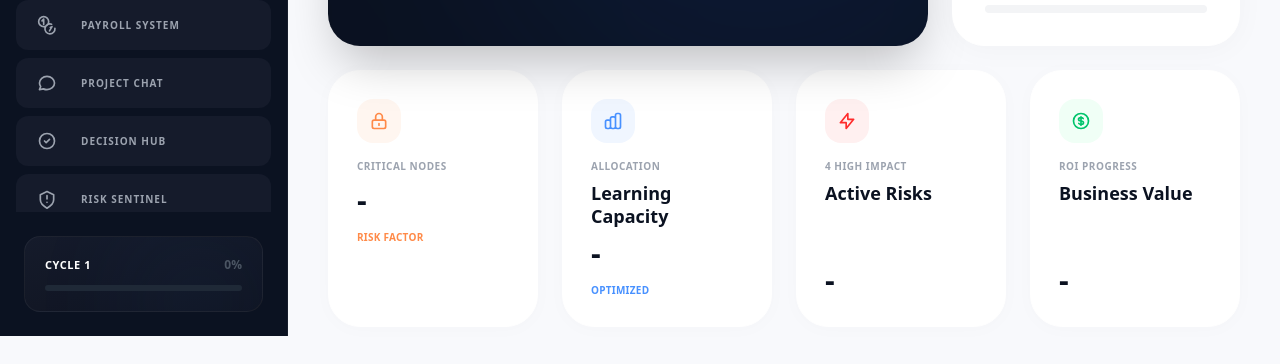
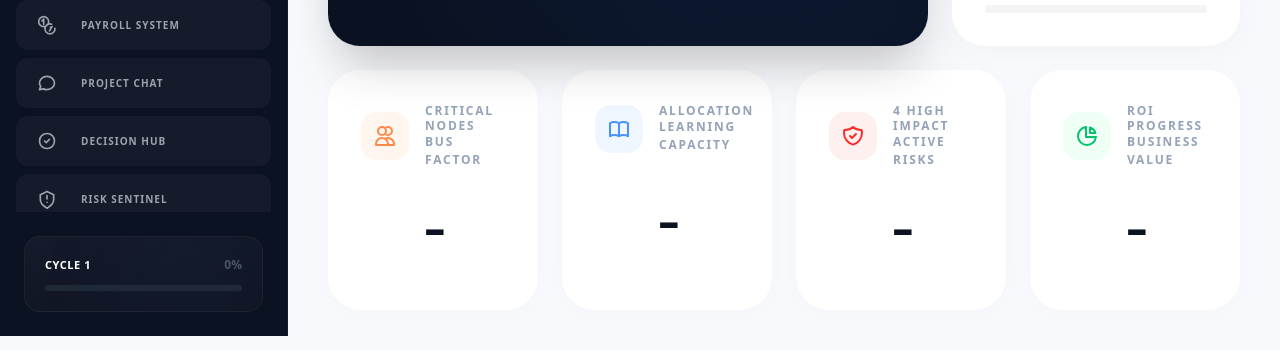
Before and after one commit to KittithatL/The-Pulse, a React (Vite) app in the folder frontend/: page / in a window 1280 px wide. Shown: the part 464-828 px from the top of the page. Built offline with nearby package versions, Linux system fonts and the light colour scheme; no server answers.

Commit message:
Update Dashboard-frontend

```diff
--- a/frontend/src/pages/Dashboard.jsx
+++ b/frontend/src/pages/Dashboard.jsx
@@ -276,47 +276,80 @@ export default function Dashboard() {
             </div>
           </div>
 
-          {/* --- BOTTOM STATS CARDS --- */}
-          <div className="grid grid-cols-4 gap-6">
+         {/* --- BOTTOM STATS CARDS --- */}
+         <div className="grid grid-cols-4 gap-6">
 
-            <div className="bg-white rounded-[32px] p-7 shadow-[0_2px_20px_rgba(0,0,0,0.02)] flex flex-col gap-2 group hover:shadow-lg transition border border-white">
-                <div className="w-11 h-11 rounded-2xl bg-[#FFF6F0] text-[#FF8A48] flex items-center justify-center mb-2">
-                    <svg className="w-5 h-5" fill="none" viewBox="0 0 24 24" stroke="currentColor"><path strokeLinecap="round" strokeLinejoin="round" strokeWidth="2" d="M12 15v2m-6 4h12a2 2 0 002-2v-6a2 2 0 00-2-2H6a2 2 0 00-2 2v6a2 2 0 002 2zm10-10V7a4 4 0 00-8 0v4h8z" /></svg>
+            {/* 1. CRITICAL NODES */}
+            <div className="bg-white rounded-[32px] p-8 shadow-[0_2px_20px_rgba(0,0,0,0.02)] flex flex-col justify-between border border-white min-h-[240px]">
+                <div className="flex items-center gap-4">
+                    <div className="w-12 h-12 rounded-2xl bg-[#FFF6F0] text-[#FF8A48] flex items-center justify-center flex-shrink-0">
+                        <svg className="w-6 h-6" fill="none" viewBox="0 0 24 24" stroke="currentColor"><path strokeLinecap="round" strokeLinejoin="round" strokeWidth="2" d="M12 4.354a4 4 0 110 5.292M15 21H3v-1a6 6 0 0112 0v1zm0 0h6v-1a6 6 0 00-9-5.197M13 7a4 4 0 11-8 0 4 4 0 018 0z" /></svg>
+                    </div>
+                    <div>
+                        <p className="text-[12px] text-[#94A3B8] font-bold uppercase tracking-[0.15em] leading-tight">CRITICAL NODES</p>
+                        <p className="text-[12px] text-[#94A3B8] font-bold uppercase tracking-[0.15em]">BUS FACTOR</p>
+                    </div>
                 </div>
-                <p className="text-[10px] text-gray-400 font-bold uppercase tracking-wider">CRITICAL NODES</p>
-                <p className="text-3xl font-black text-[#0B1221]">{loading || error ? "-" : stats.criticalNodes}</p>
-                <p className="text-[10px] text-[#FF8A48] font-bold uppercase tracking-wide mt-1">RISK FACTOR</p>
+                <div className="flex-1 flex items-center justify-center">
+                    {/* ✅ ปรับความบางของขีดผ่านเงื่อนไข */}
+                    <p className={`text-7xl ${loading || error ? "font-light" : "font-black"} text-[#0B1221] tracking-tighter`}>
+                        {loading || error ? "-" : stats.criticalNodes}
+                    </p>
+                </div>
             </div>
 
-            {/* การ์ด Learning Capacity: เชื่อมกับ stats.learningCapacity */}
-            <div className="bg-white rounded-[32px] p-7 shadow-[0_2px_20px_rgba(0,0,0,0.02)] flex flex-col gap-2 group hover:shadow-lg transition border border-white">
-                <div className="w-11 h-11 rounded-2xl bg-[#F0F6FF] text-[#4891FF] flex items-center justify-center mb-2">
-                    <svg className="w-5 h-5" fill="none" viewBox="0 0 24 24" stroke="currentColor"><path strokeLinecap="round" strokeLinejoin="round" strokeWidth="2" d="M9 19v-6a2 2 0 00-2-2H5a2 2 0 00-2 2v6a2 2 0 002 2h2a2 2 0 002-2zm0 0V9a2 2 0 012-2h2a2 2 0 012 2v10m-6 0a2 2 0 002 2h2a2 2 0 002-2m0 0V5a2 2 0 012-2h2a2 2 0 012 2v14a2 2 0 01-2 2h-2a2 2 0 01-2-2z" /></svg>
+            {/* 2. ALLOCATION */}
+            <div className="bg-white rounded-[32px] p-8 shadow-[0_2px_20px_rgba(0,0,0,0.02)] flex flex-col justify-between border border-white min-h-[240px]">
+                <div className="flex items-center gap-4">
+                    <div className="w-12 h-12 rounded-2xl bg-[#F0F6FF] text-[#4891FF] flex items-center justify-center flex-shrink-0">
+                        <svg className="w-6 h-6" fill="none" viewBox="0 0 24 24" stroke="currentColor"><path strokeLinecap="round" strokeLinejoin="round" strokeWidth="2" d="M12 6.253v13m0-13C10.832 5.477 9.246 5 7.5 5S4.168 5.477 3 6.253v13C4.168 18.477 5.754 18 7.5 18s3.332.477 4.5 1.253m0-13C13.168 5.477 14.754 5 16.5 5c1.747 0 3.332.477 4.5 1.253v13C19.832 18.477 18.247 18 16.5 18c-1.746 0-3.332.477-4.5 1.253" /></svg>
+                    </div>
+                    <div>
+                        <p className="text-[12px] text-[#94A3B8] font-bold uppercase tracking-[0.15em] leading-tight">ALLOCATION</p>
+                        <p className="text-[12px] text-[#94A3B8] font-bold uppercase tracking-[0.15em]">LEARNING CAPACITY</p>
+                    </div>
                 </div>
-                <p className="text-[10px] text-gray-400 font-bold uppercase tracking-wider">ALLOCATION</p>
-                <p className="text-lg font-bold text-[#0B1221] leading-tight">Learning Capacity</p>
-                <p className="text-3xl font-black text-[#0B1221] mt-auto">
-                    {loading || error ? "-" : `${stats.learningCapacity}%`}
-                </p>
-                <p className="text-[#4891FF] text-[10px] font-bold uppercase tracking-wide mt-1">OPTIMIZED</p>
+                <div className="flex-1 flex items-center justify-center">
+                    <p className={`text-7xl ${loading || error ? "font-light" : "font-black"} text-[#0B1221] tracking-tighter`}>
+                        {loading || error ? "-" : `${stats.learningCapacity}%`}
+                    </p>
+                </div>
             </div>
 
-            <div className="bg-white rounded-[32px] p-7 shadow-[0_2px_20px_rgba(0,0,0,0.02)] flex flex-col gap-2 group hover:shadow-lg transition border border-white">
-                 <div className="w-11 h-11 rounded-2xl bg-[#FFF0F0] text-[#FF2B2B] flex items-center justify-center mb-2">
-                    <svg className="w-5 h-5" fill="none" viewBox="0 0 24 24" stroke="currentColor"><path strokeLinecap="round" strokeLinejoin="round" strokeWidth="2" d="M13 10V3L4 14h7v7l9-11h-7z" /></svg>
+            {/* 3. 4 HIGH IMPACT */}
+            <div className="bg-white rounded-[32px] p-8 shadow-[0_2px_20px_rgba(0,0,0,0.02)] flex flex-col justify-between border border-white min-h-[240px]">
+                 <div className="flex items-center gap-4">
+                    <div className="w-12 h-12 rounded-2xl bg-[#FFF0F0] text-[#FF2B2B] flex items-center justify-center flex-shrink-0">
+                        <svg className="w-6 h-6" fill="none" viewBox="0 0 24 24" stroke="currentColor"><path strokeLinecap="round" strokeLinejoin="round" strokeWidth="2" d="M9 12l2 2 4-4m5.618-4.016A11.955 11.955 0 0112 2.944a11.955 11.955 0 01-8.618 3.04A12.02 12.02 0 003 9c0 5.591 3.824 10.29 9 11.622 5.176-1.332 9-6.03 9-11.622 0-1.042-.133-2.052-.382-3.016z" /></svg>
+                    </div>
+                    <div>
+                        <p className="text-[12px] text-[#94A3B8] font-bold uppercase tracking-[0.15em] leading-tight">4 HIGH IMPACT</p>
+                        <p className="text-[12px] text-[#94A3B8] font-bold uppercase tracking-[0.15em]">ACTIVE RISKS</p>
+                    </div>
                 </div>
-                <p className="text-[10px] text-gray-400 font-bold uppercase tracking-wider">4 HIGH IMPACT</p>
-                <p className="text-lg font-bold text-[#0B1221] leading-tight">Active Risks</p>
-                <p className="text-3xl font-black text-[#0B1221] mt-auto">{loading || error ? "-" : stats.activeRisks}</p>
+                <div className="flex-1 flex items-center justify-center">
+                    <p className={`text-7xl ${loading || error ? "font-light" : "font-black"} text-[#0B1221] tracking-tighter`}>
+                        {loading || error ? "-" : stats.activeRisks}
+                    </p>
+                </div>
             </div>
 
-            <div className="bg-white rounded-[32px] p-7 shadow-[0_2px_20px_rgba(0,0,0,0.02)] flex flex-col gap-2 group hover:shadow-lg transition border border-white">
-                <div className="w-11 h-11 rounded-2xl bg-[#F0FFF6] text-[#00C46B] flex items-center justify-center mb-2">
-                    <svg className="w-5 h-5" fill="none" viewBox="0 0 24 24" stroke="currentColor"><path strokeLinecap="round" strokeLinejoin="round" strokeWidth="2" d="M12 8c-1.657 0-3 .895-3 2s1.343 2 3 2 3 .895 3 2-1.343 2-3 2m0-8c1.11 0 2.08.402 2.599 1M12 8V7m0 1v8m0 0v1m0-1c-1.11 0-2.08-.402-2.599-1M21 12a9 9 0 11-18 0 9 9 0 0118 0z" /></svg>
+            {/* 4. ROI PROGRESS */}
+            <div className="bg-white rounded-[32px] p-8 shadow-[0_2px_20px_rgba(0,0,0,0.02)] flex flex-col justify-between border border-white min-h-[240px]">
+                <div className="flex items-center gap-4">
+                    <div className="w-12 h-12 rounded-2xl bg-[#F0FFF6] text-[#00C46B] flex items-center justify-center flex-shrink-0">
+                        <svg className="w-6 h-6" fill="none" viewBox="0 0 24 24" stroke="currentColor"><path strokeLinecap="round" strokeLinejoin="round" strokeWidth="2" d="M11 3.055A9.001 9.001 0 1020.945 13H11V3.055z" /><path strokeLinecap="round" strokeLinejoin="round" strokeWidth="2" d="M20.488 9H15V3.512A9.025 9.025 0 0120.488 9z" /></svg>
+                    </div>
+                    <div>
+                        <p className="text-[12px] text-[#94A3B8] font-bold uppercase tracking-[0.15em] leading-tight">ROI PROGRESS</p>
+                        <p className="text-[12px] text-[#94A3B8] font-bold uppercase tracking-[0.15em]">BUSINESS VALUE</p>
+                    </div>
                 </div>
-                <p className="text-[10px] text-gray-400 font-bold uppercase tracking-wider">ROI PROGRESS</p>
-                <p className="text-lg font-bold text-[#0B1221] leading-tight">Business Value</p>
-                <p className="text-3xl font-black text-[#0B1221] mt-auto">{loading || error ? "-" : `${stats.businessValue}%`}</p>
+                <div className="flex-1 flex items-center justify-center">
+                    <p className={`text-7xl ${loading || error ? "font-light" : "font-black"} text-[#0B1221] tracking-tighter`}>
+                        {loading || error ? "-" : `${stats.businessValue}%`}
+                    </p>
+                </div>
             </div>
           </div>
 
--- a/frontend/src/services/api.js
+++ b/frontend/src/services/api.js
@@ -1,7 +1,11 @@
-export const registerUser = async (data) => {
-  return fetch("http://localhost:3000/api/register", {
-    method: "POST",
-    headers: { "Content-Type": "application/json" },
-    body: JSON.stringify(data),
-  });
+// src/services/api.js
+
+const BASE_URL = "http://localhost:8000/api";
+
+export const getDashboardSummary = async () => {
+  const res = await fetch(`${BASE_URL}/dashboard/summary`);
+  if (!res.ok) {
+    throw new Error("Failed to fetch dashboard summary");
+  }
+  return res.json();
 };
```
Also changed, not shown: 1 other file (tests, documents, lock files or other folders).
